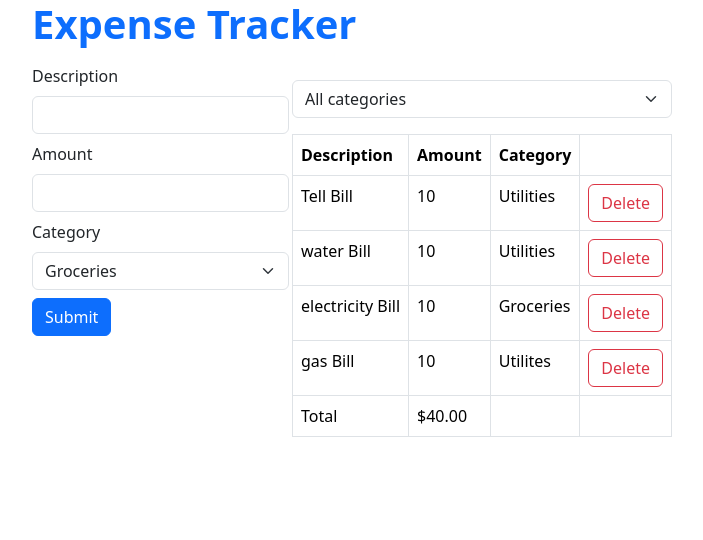
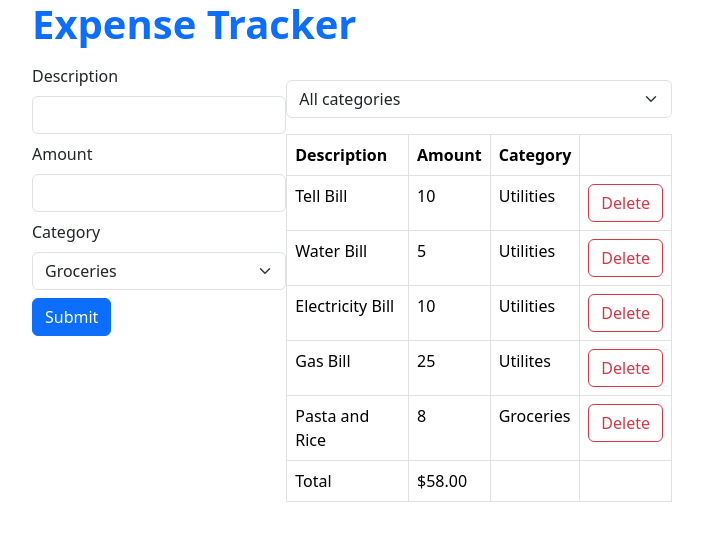
Before and after one commit to Sandunrmst/Expense-Tracker-react, a React (Vite) app: page / in a window 1280 px wide. Shown: the top 540 px of the page, without its empty margins (288-991 px from the left). Built offline with nearby package versions, Linux system fonts and the light colour scheme.

Commit message:
Update UX

```diff
--- a/src/App.tsx
+++ b/src/App.tsx
@@ -16,14 +16,15 @@ function App() {
   //Expenses array list
   const [expenses, setExpenses] = useState([
     { id: 1, description: "Tell Bill", amount: 10, category: "Utilities" },
-    { id: 2, description: "water Bill", amount: 10, category: "Utilities" },
+    { id: 2, description: "Water Bill", amount: 5, category: "Utilities" },
     {
       id: 3,
-      description: "electricity Bill",
+      description: "Electricity Bill",
       amount: 10,
-      category: "Groceries",
+      category: "Utilities",
     },
-    { id: 4, description: "gas Bill", amount: 10, category: "Utilites" },
+    { id: 4, description: "Gas Bill", amount: 25, category: "Utilites" },
+    { id: 5, description: "Pasta and Rice", amount: 8, category: "Groceries" },
   ]);
 
   //Checking of what is currently selected category
```
